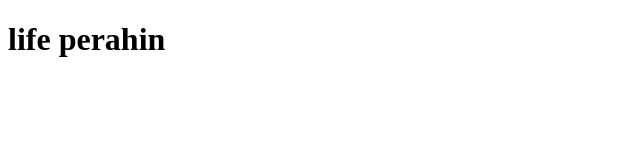
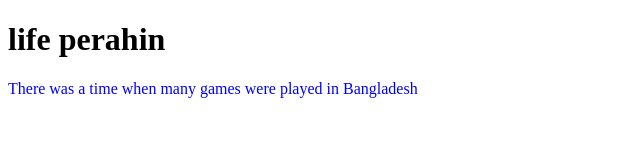
Before and after one commit to kabbo500/My-5th-repo, a plain HTML site: page index.html in a window 1280 px wide. Shown: the whole page, without its empty margins (0-640 px from the left). Drawn offline with Linux system fonts and the light colour scheme.

```diff
--- a/index.html
+++ b/index.html
@@ -5,8 +5,10 @@
     <meta http-equiv="X-UA-Compatible" content="IE=edge">
     <meta name="viewport" content="width=device-width, initial-scale=1.0">
     <title>My Second Github</title>
+    <link rel="stylesheet" href="style.css">
 </head>
 <body>
     <h1>life perahin</h1>
+    <p>There was a time when many games were played in Bangladesh</p>
 </body>
 </html>
--- /dev/null
+++ b/style.css
@@ -0,0 +1,3 @@
+p{
+    color: blue;
+}
```
